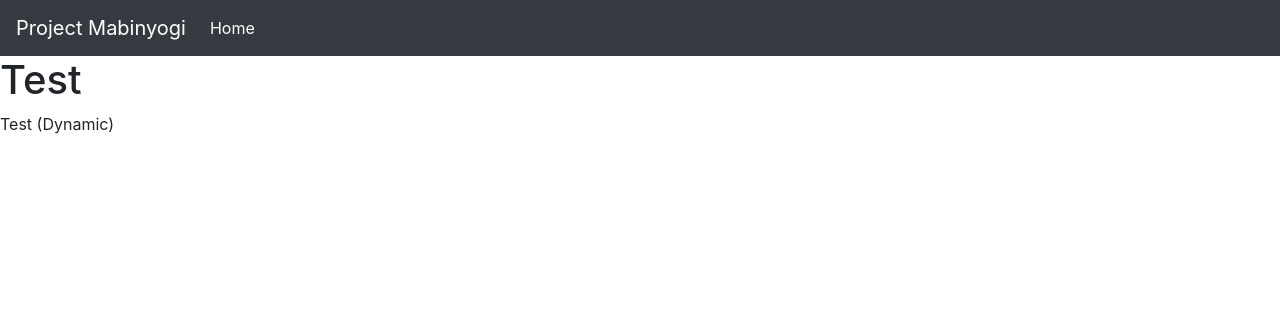
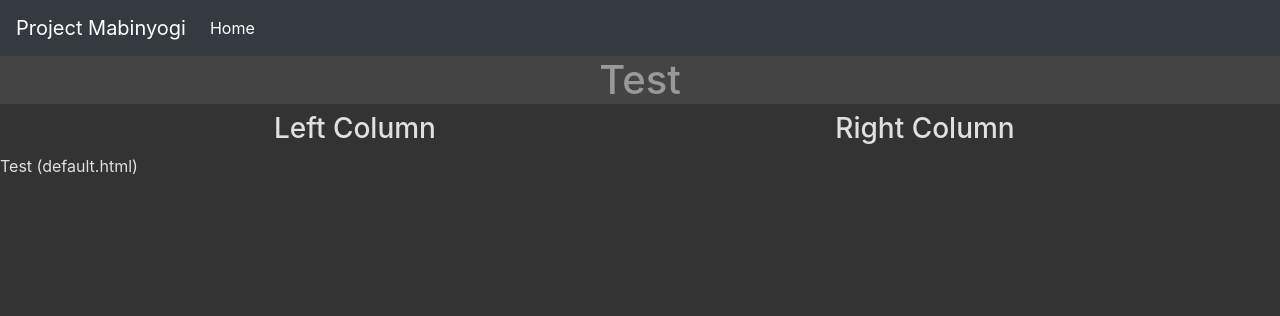
Before and after one commit to DontadVance/ProjectMabinyogi, a Flask app: page / in a window 1280 px wide. Shown: the top 316 px of the page. Run offline with Flask 2, Linux system fonts and the light colour scheme; some libraries are stand-ins or nearby versions.

Commit message:
Update template default.html

```diff
--- a/mabinyogi/templates/default.html
+++ b/mabinyogi/templates/default.html
@@ -30,7 +30,7 @@
 
 	</head>
 
-	<body>
+	<body style="background-color:#333333; color:#e0e0e0;">
 
 		<!-- Navigation Bar  -->
 		<nav class="navbar navbar-expand-lg navbar-dark bg-dark">
@@ -47,11 +47,23 @@
 			</div>
 		</nav>
 
-		<div>
-		<h1>Test</h1>
+		<div class="text-center back-primary">
+			<h1>Test</h1>
 		</div>
 
-	<p> Test (Dynamic)</p>
+		<div class ="container">
+			<div class="row">
+				<div class="col-sm-6 text-center">
+					<h3>Left Column</h3>
+				</div>
+				<div class="col-sm-6 text-center">
+					<h3>Right Column</h3>
+				</div>
+			</div>
+		</div>
+
+
+	<p> Test (default.html) </p>
 
 	{% block content %}
 	{% endblock %}
```
